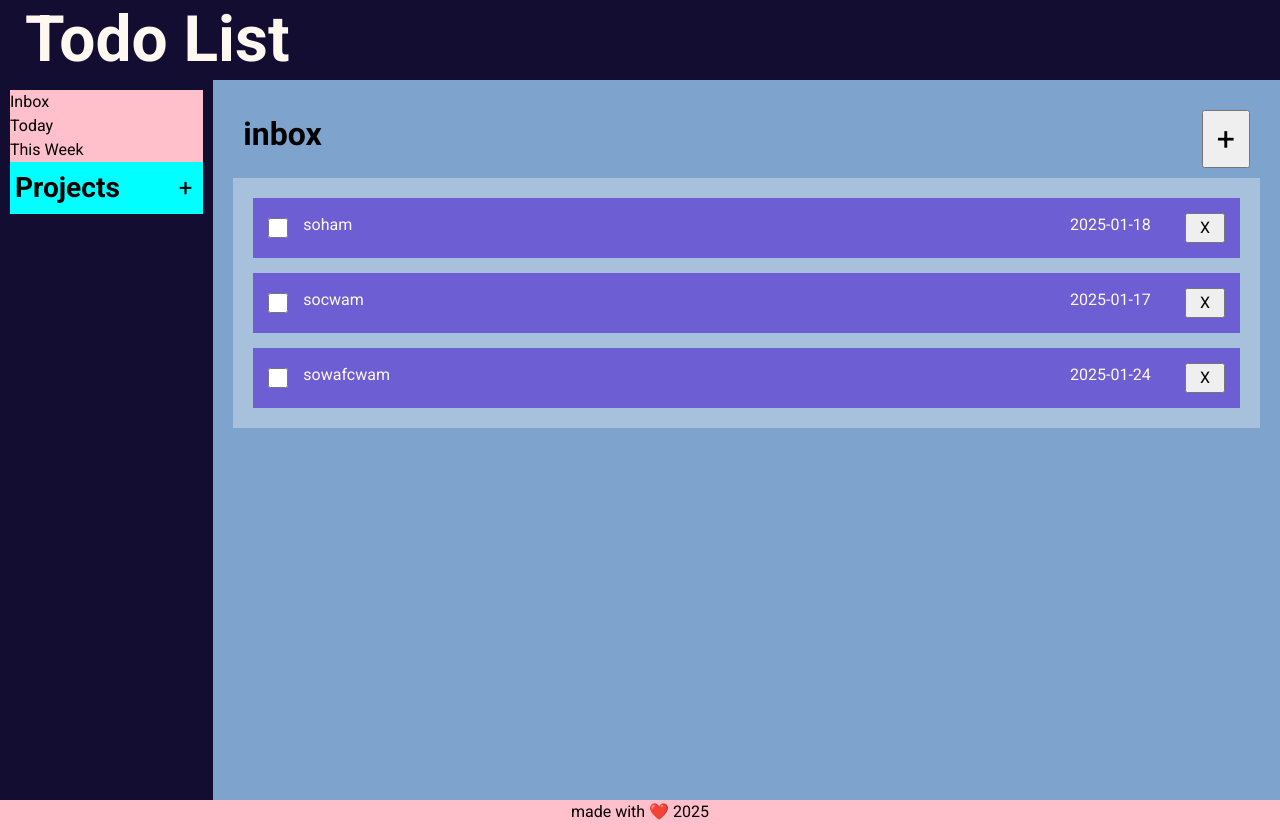
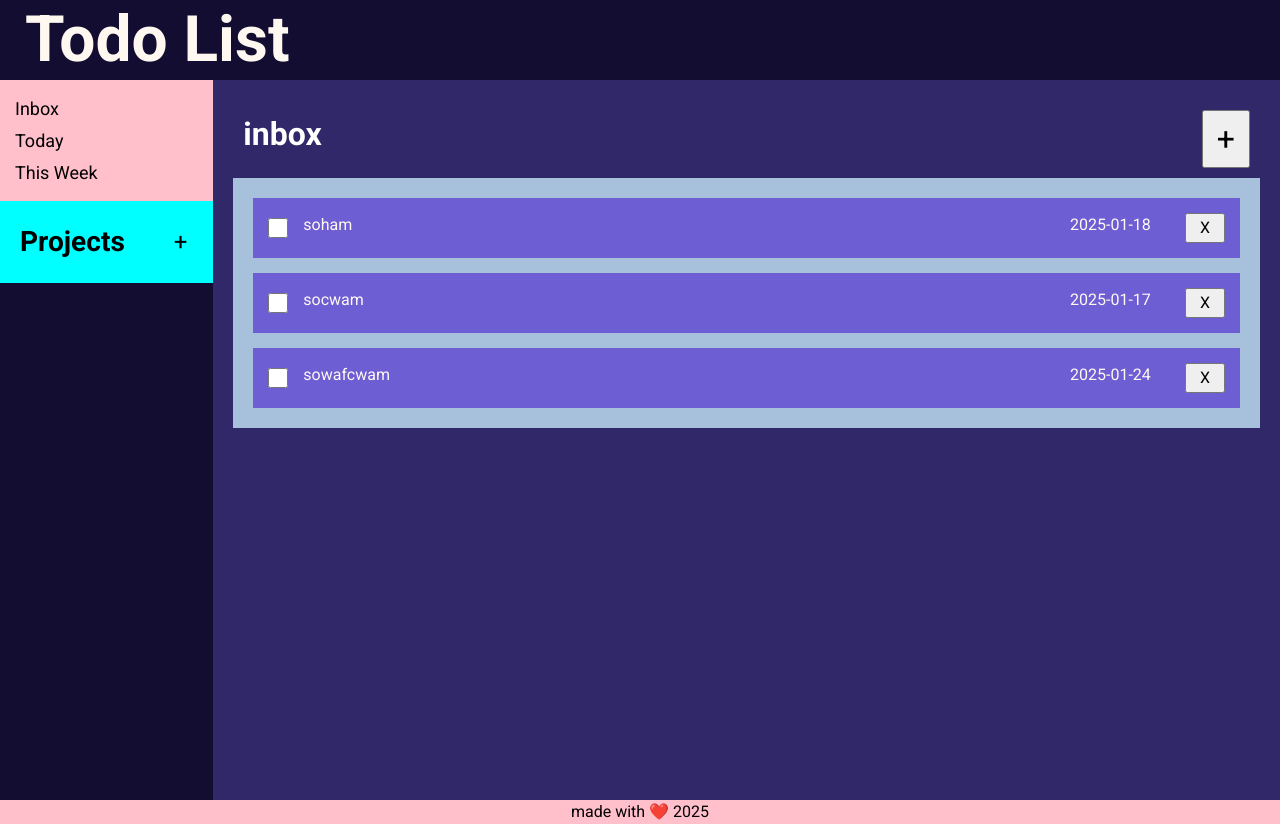
Before and after one commit to Soham-Powar/Todo-List, a website built with webpack: page src/template.html in a window 1280 px wide. Built offline with nearby package versions, Linux system fonts and the light colour scheme.

Commit message:
Display the newly added projects in menu.

```diff
--- a/src/dom/dom.css
+++ b/src/dom/dom.css
@@ -15,18 +15,27 @@ header {
 
 .menu {
 	background-color: #120D31;
-	padding: 10px;
 }
 
 .default-menu {
 	background-color: pink;
+	padding: 15px;
+	display: flex;
+	flex-direction: column;
+	gap: 5px;
+	font-size: large;
+}
+
+.default-menu>div:hover {
+	color: #6E5ED4;
 }
 
 .projects-menu {
 	background-color: aqua;
+	padding: 15px;
 }
 
-.projects-menu div:first-of-type {
+.projects-menu>div:first-of-type {
 	display: flex;
 	justify-content: space-between;
 	padding: 5px;
@@ -39,7 +48,8 @@ header {
 }
 
 .main-container {
-	background-color: #7EA3CC;
+	background-color: #302868;
+	color: white;
 }
 
 form {
--- a/src/dom/menu.js
+++ b/src/dom/menu.js
@@ -3,8 +3,8 @@ import './dom.css'
 const menu = document.querySelector('.menu');
 const defaultMenu = document.createElement('div');
 const projectsMenu = document.createElement('div');
-const addTodoDialog = document.querySelector('dialog[class="add-todo"]');
-const addTodoBtn = document.querySelector('.add-todo-dialog button');
+// const addTodoDialog = document.querySelector('dialog[class="add-todo"]');
+// const addTodoBtn = document.querySelector('.add-todo-dialog button');
 
 defaultMenu.classList.add('default-menu');
 projectsMenu.classList.add('projects-menu');
@@ -13,6 +13,8 @@ projectsMenu.innerHTML = `
 	<div>
 		<h3>Projects</h3>
 		<button class = 'add-project-btn'>+</button>
+	</div>
+	<div class = 'new-projects-container'>
 	</div>
 `;
 
@@ -23,7 +25,6 @@ const thisWeek = document.createElement('div');
 inbox.innerHTML = 'Inbox'
 today.innerHTML = 'Today'
 thisWeek.innerHTML = 'This Week'
-inbox.classList.add('active-project')
 inbox.classList.add('todo-holder')
 today.classList.add('todo-holder')
 thisWeek.classList.add('todo-holder')
--- /dev/null
+++ b/src/dom/renderNewProjects.js
@@ -0,0 +1,14 @@
+import allProjectsArray from "..";
+
+
+export default function renderNewProject() {
+	const newProjectsContainer = document.querySelector('.new-projects-container');
+
+	newProjectsContainer.innerHTML = '';
+
+	allProjectsArray.forEach((newProject) => {
+		const newProjectDiv = document.createElement('div');
+		newProjectDiv.innerText = newProject.title;
+		newProjectsContainer.appendChild(newProjectDiv);
+	});
+}
--- a/src/index.js
+++ b/src/index.js
@@ -8,6 +8,7 @@ import renderFooter from './dom/footer';
 import renderHeader from './dom/header';
 import renderMenu from './dom/menu';
 import renderMainContainer from './dom/mainContainer';
+import renderNewProject from './dom/renderNewProjects';
 
 
 const allProjectsArray = [];
@@ -81,6 +82,7 @@ addProjectForm.addEventListener('submit', (e) => {
 	addProjectForm.reset();
 	addProjectDialog.close();
 	console.log(allProjectsArray);
+	renderNewProject();
 });
 
 
```
